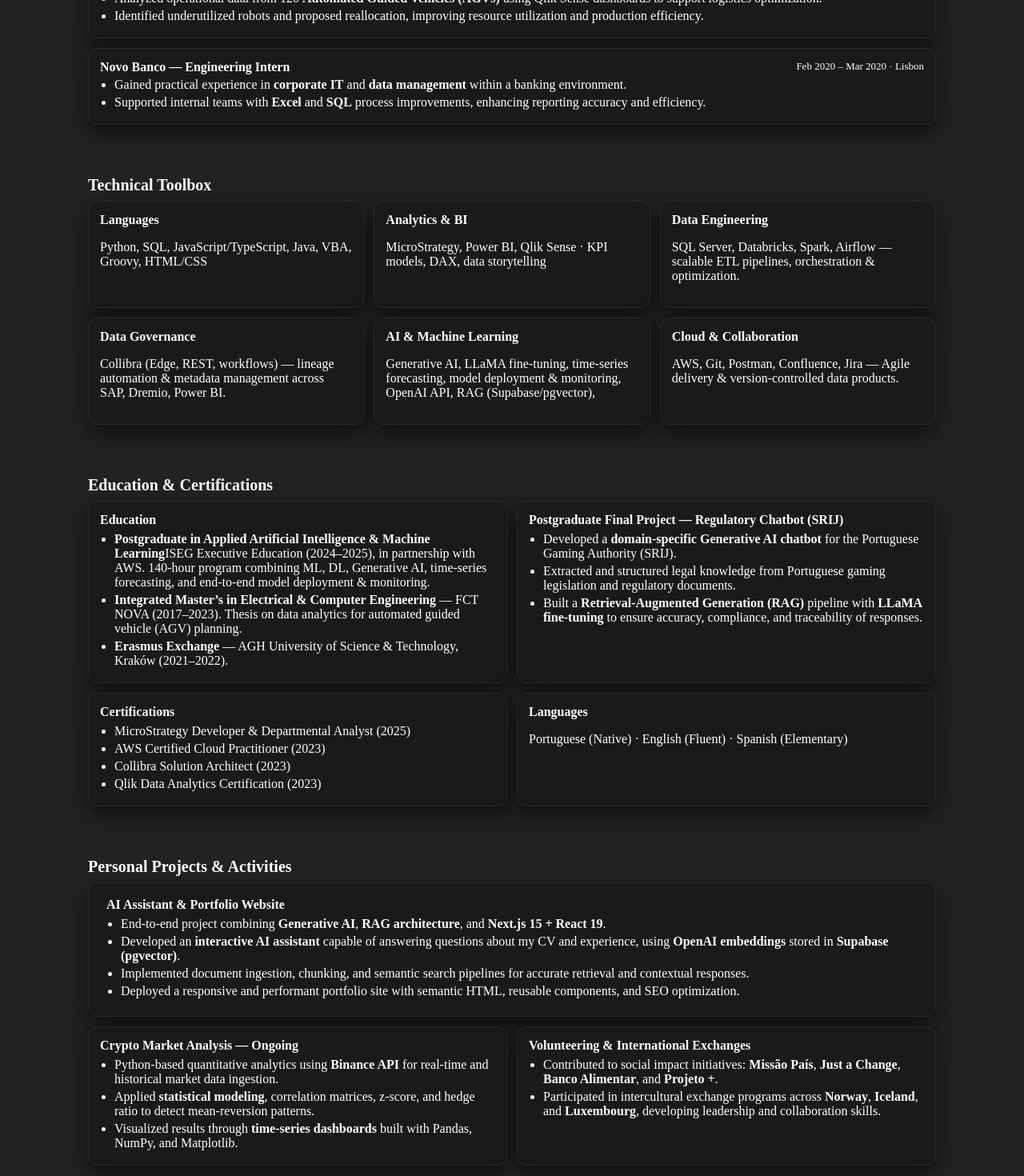
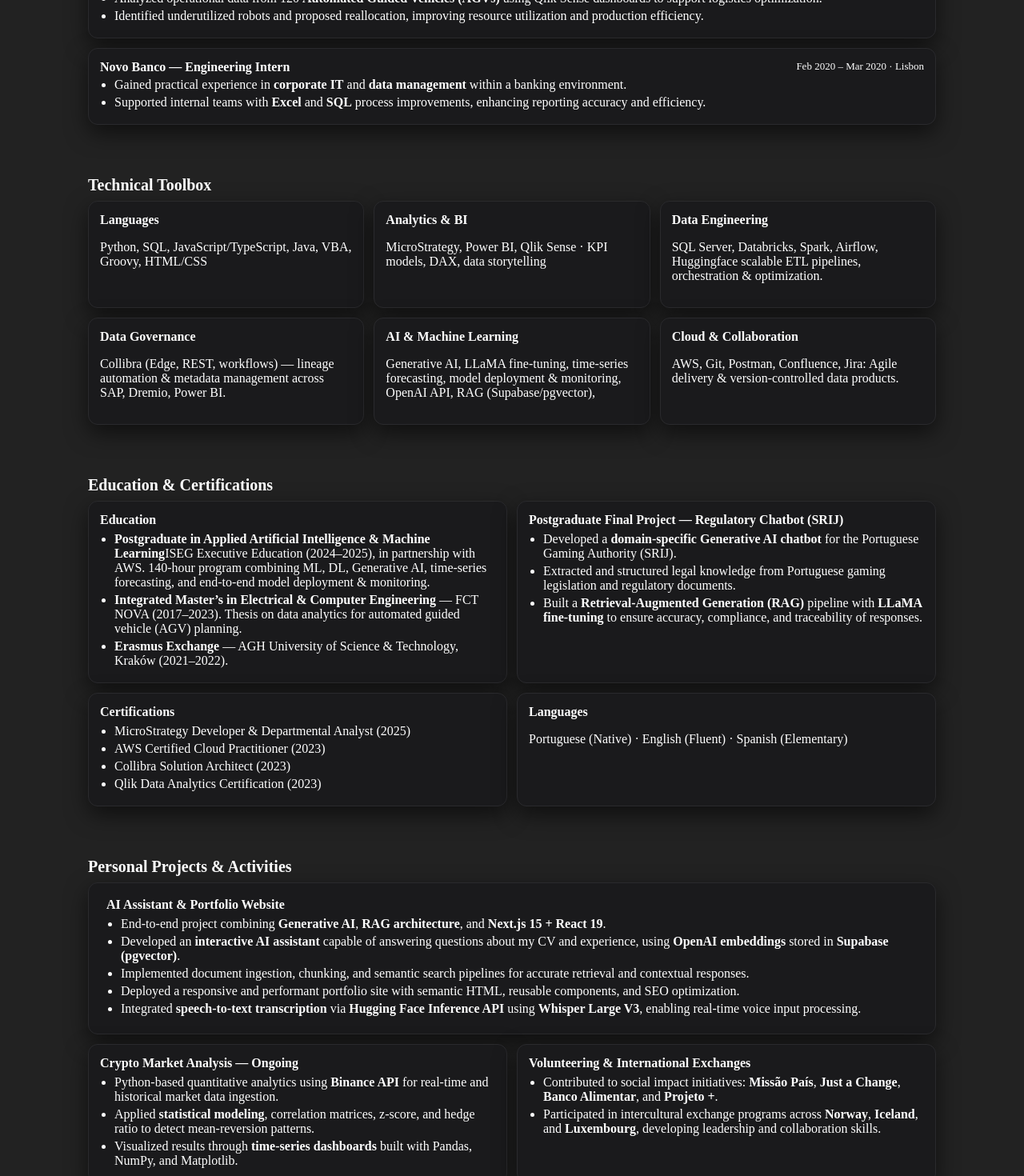
Before and after one commit to goncalogago1/curriculo, a Next.js app: page / in a window 1280 px wide. Shown: the part 1275-2745 px from the top of the page at 80% size. Built offline with nearby package versions, Linux system fonts and the light colour scheme.

Commit message:
Page 68 de commit few

```diff
--- a/app/page.tsx
+++ b/app/page.tsx
@@ -312,7 +312,7 @@
 
           <div className="card">
             <h3>Data Engineering</h3>
-            <p>SQL Server, Databricks, Spark, Airflow — scalable ETL pipelines, orchestration & optimization.</p>
+            <p>SQL Server, Databricks, Spark, Airflow, Huggingface scalable ETL pipelines, orchestration & optimization.</p>
           </div>
 
           <div className="card">
@@ -327,7 +327,7 @@
 
           <div className="card">
             <h3>Cloud &amp; Collaboration</h3>
-            <p>AWS, Git, Postman, Confluence, Jira — Agile delivery & version-controlled data products.</p>
+            <p>AWS, Git, Postman, Confluence, Jira: Agile delivery & version-controlled data products.</p>
           </div>
 
         </div>
@@ -403,6 +403,7 @@
                 <li>Developed an <b>interactive AI assistant</b> capable of answering questions about my CV and experience, using <b>OpenAI embeddings</b> stored in <b>Supabase (pgvector)</b>.</li>
                 <li>Implemented document ingestion, chunking, and semantic search pipelines for accurate retrieval and contextual responses.</li>
                 <li>Deployed a responsive and performant portfolio site with semantic HTML, reusable components, and SEO optimization.</li>
+                <li>Integrated <b>speech-to-text transcription</b> via <b>Hugging Face Inference API</b> using <b>Whisper Large V3</b>, enabling real-time voice input processing.</li>
               </ul>
             </div>
           </article>
```
